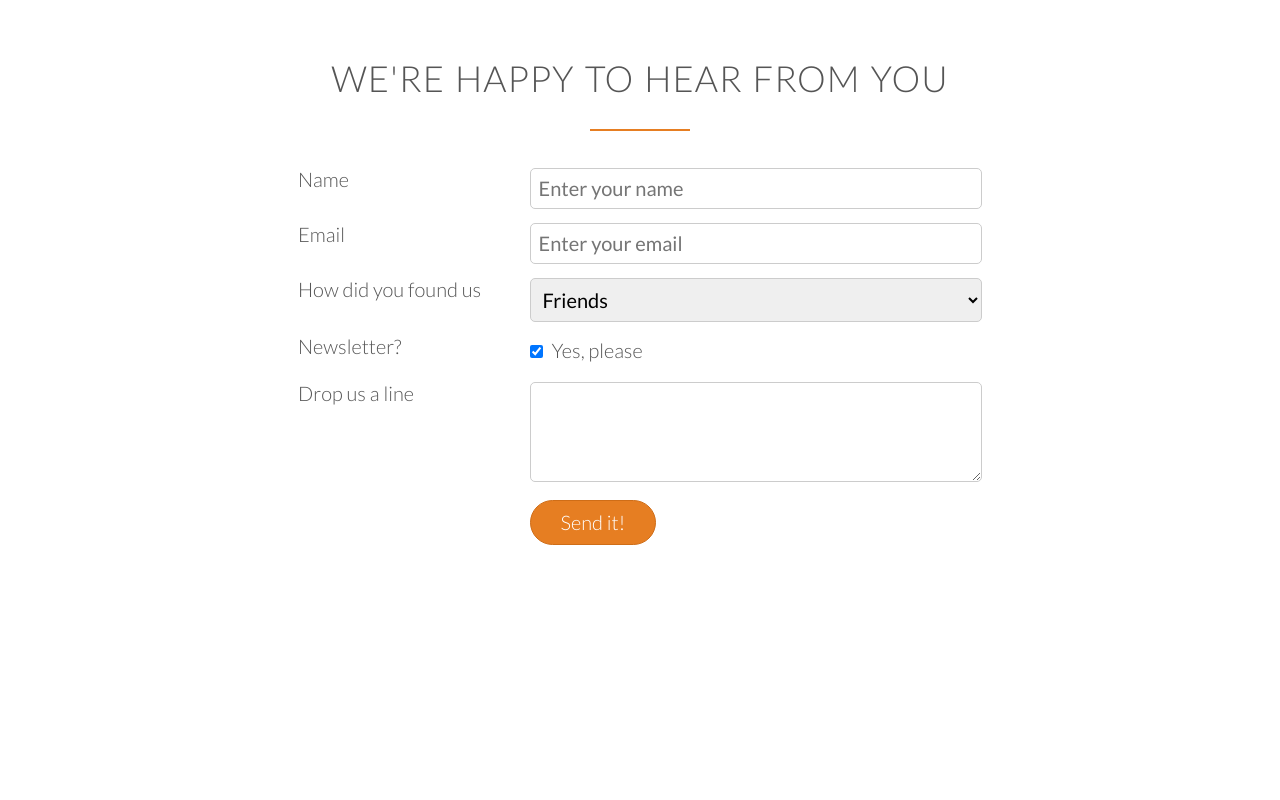
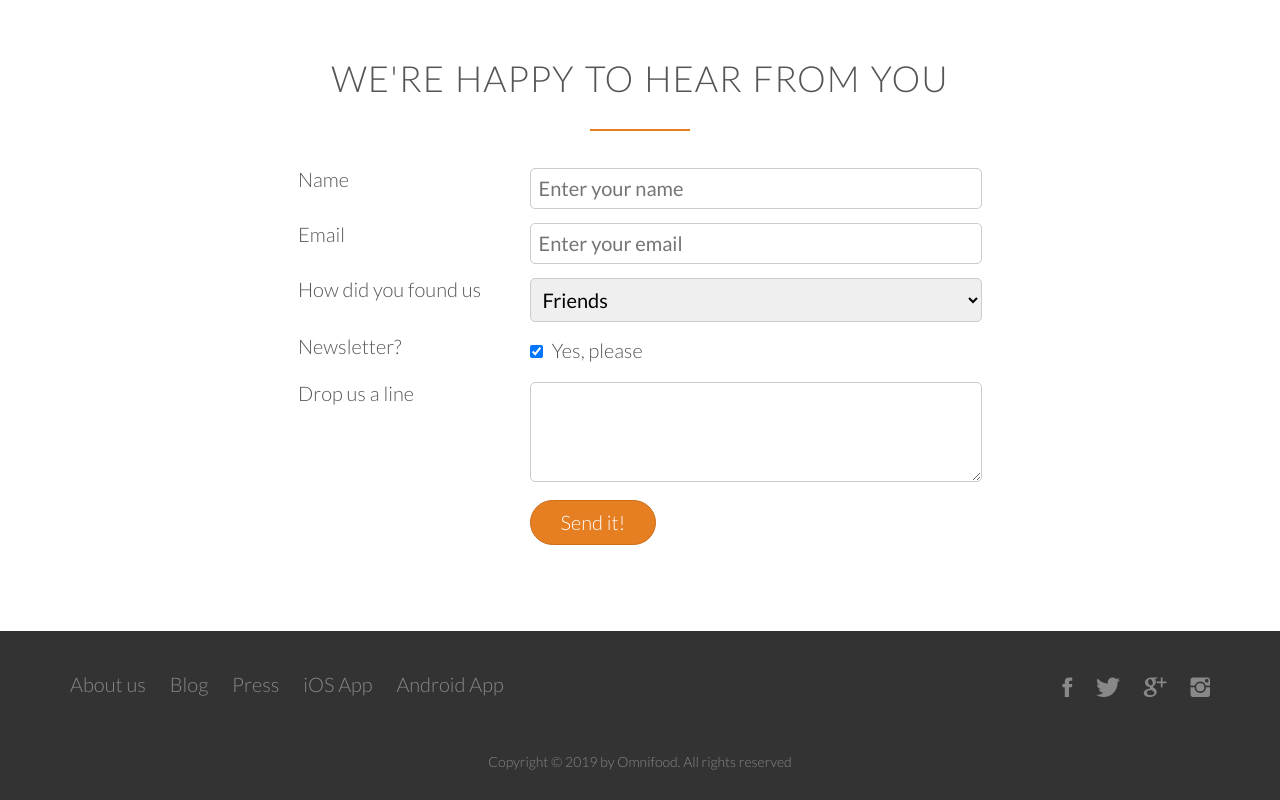
Before and after one commit to patkocz/omnifood, a plain HTML site: page index.html in a window 1280 px wide. Shown: the part 4702-5502 px from the top of the page. Before the commit the page ends 5333 px from the top, so only its background shows below. Drawn offline with Linux system fonts and the light colour scheme; files whose address does not match are found by name.

Commit message:
added footer section

```diff
--- a/index.html
+++ b/index.html
@@ -397,6 +397,32 @@
       </form>
     </div>
   </section>
+
+  <footer>
+    <div class="row">
+      <div class="col span-1-of-2">
+        <ul class="footer-nav">
+          <li><a href="#">About us</a></li>
+          <li><a href="#">Blog</a></li>
+          <li><a href="#">Press</a></li>
+          <li><a href="#">iOS App</a></li>
+          <li><a href="#">Android App</a></li>
+        </ul>
+      </div>
+      <div class="col span-1-of-2">
+        <ul class="social-links">
+          <li><a href="#"><i class="ion-social-facebook"></i></a></li>
+          <li><a href="#"><i class="ion-social-twitter"></i></a></li>
+          <li><a href="#"><i class="ion-social-googleplus"></i></a></li>
+          <li><a href="#"><i class="ion-social-instagram"></i></a></li>
+        </ul>
+      </div>
+    </div>
+
+    <div class="row">
+      <p>Copyright &copy; 2019 by Omnifood. All rights reserved</p>
+    </div>
+  </footer>
 </body>
 
 </html>
--- a/resources/css/style.css
+++ b/resources/css/style.css
@@ -435,3 +435,81 @@ input[type=checkbox] {
 *:focus {
   outline: none;
 }
+
+footer {
+  background-color: #333;
+  padding: 30px;
+}
+
+footer p {
+  color: #888;
+  text-align: center;
+  font-size: 70%;
+  margin-top: 40px;
+}
+
+.footer-nav {
+  list-style: none;
+  float: left;
+}
+
+.social-links {
+  list-style: none;
+  float: right;
+}
+
+.footer-nav li,
+.social-links li {
+  display: inline-block;
+  margin-right: 20px;
+}
+
+.footer-nav li:last-child,
+.social-links li:last-child {
+  margin-right: 0;
+}
+
+.footer-nav li a:link,
+.footer-nav li a:visited,
+.social-links li a:link,
+.social-links li a:visited {
+  text-decoration: none;
+  border: none;
+  color: #888;
+  transition: color 0.2s;
+}
+
+.footer-nav li a:hover,
+.footer-nav li a:active,
+.social-links li a:hover,
+.social-links li a:active {
+  color: #ddd;
+}
+
+.social-links li a:link,
+.social-links li a:visited {
+  font-size: 130%;
+}
+
+.ion-social-facebook,
+.ion-social-twitter,
+.ion-social-googleplus,
+.ion-social-instagram {
+  transition: color 0.2s;
+}
+
+.ion-social-facebook:hover {
+  color: #3b5998;
+}
+
+.ion-social-twitter:hover {
+  color: #00aced;
+}
+
+.ion-social-googleplus:hover {
+  color: #dd4b39;
+}
+
+.ion-social-instagram:hover {
+  color: #517fa4;
+}
```
